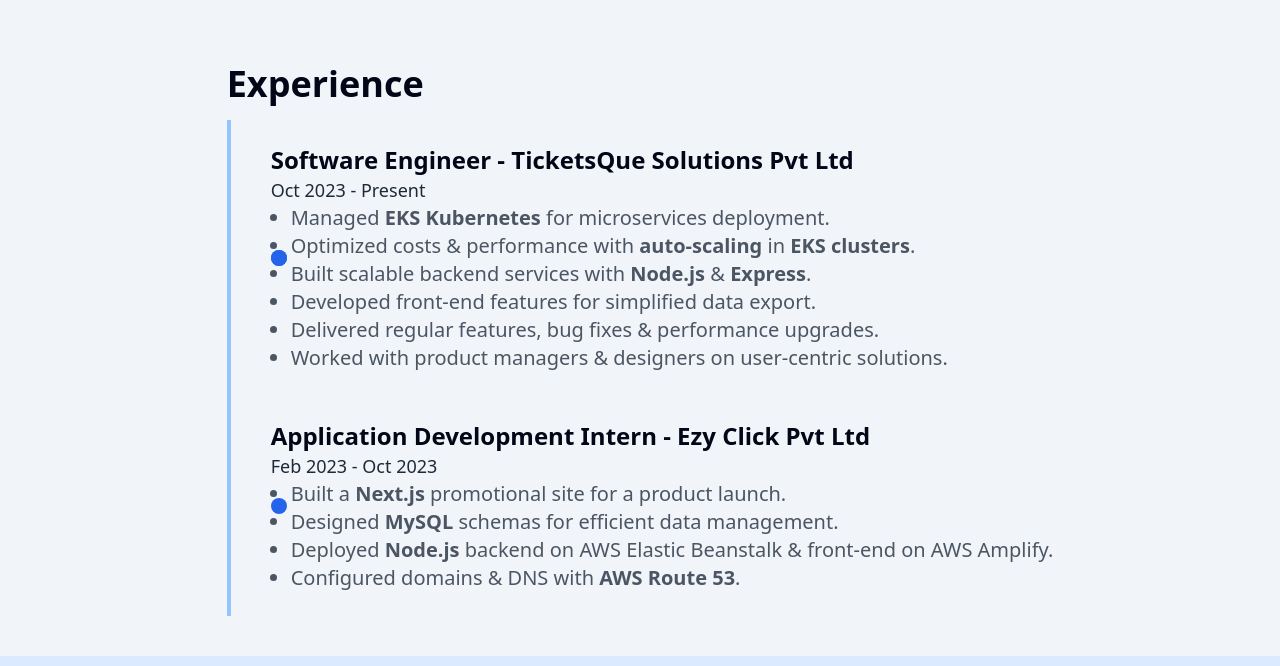
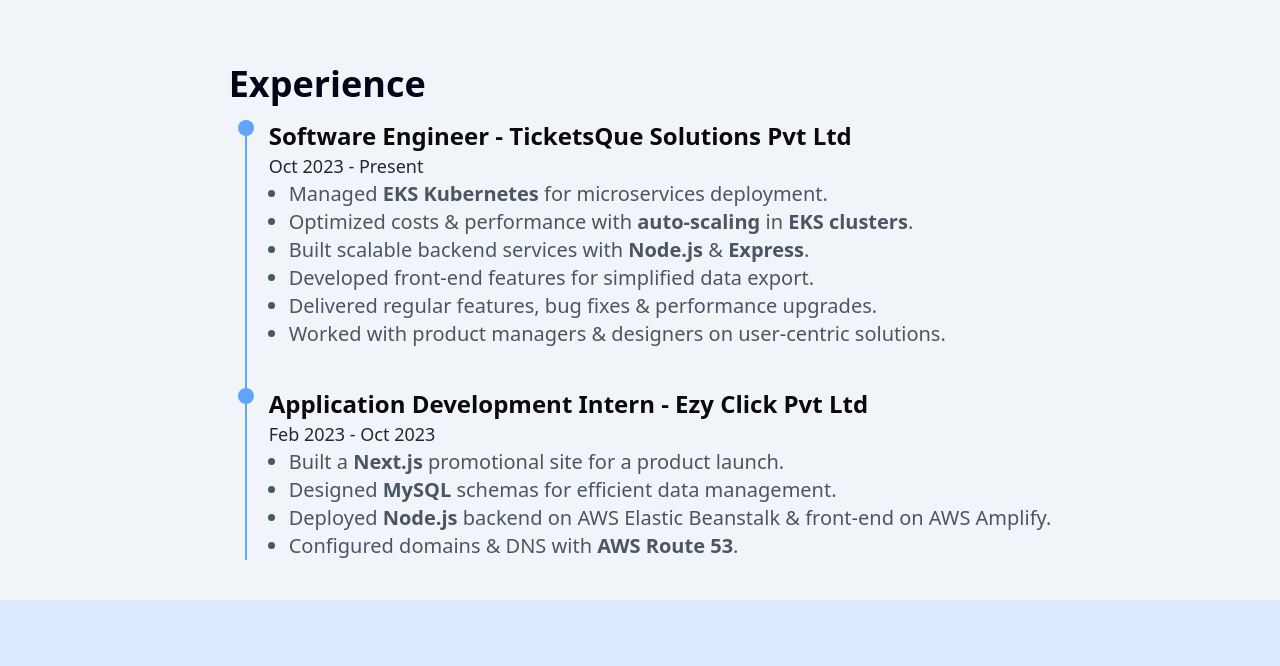
Before and after one commit to vp21-sudo/portfolio-website-2.0, a Next.js app: page / in a window 1280 px wide. Shown: the part 880-1546 px from the top of the page. Built offline with nearby package versions, Linux system fonts and the light colour scheme.

Commit message:
exp timeline update

```diff
--- a/components/custom/sections/experiance.tsx
+++ b/components/custom/sections/experiance.tsx
@@ -1,23 +1,29 @@
 const Exp = () => {
   return (
-    <div className=" dark:bg-stone-900 w-full flex justify-center items-center">
+    <div className="dark:bg-stone-900 w-full flex justify-center items-center">
       <div
         id="about"
-        className="  flex flex-col justify-center items-center px-8 md:px-32 py-10 md:pt-20"
+        className="flex flex-col justify-center items-center px-8 md:px-32 py-10 md:pt-20"
       >
-        <h2 className=" text-slate-950 dark:text-slate-50 text-2xl md:text-4xl w-full font-bold mb-4">
+        <h2 className="text-slate-950 dark:text-slate-50 text-2xl md:text-4xl w-full font-bold mb-4">
           Experience
         </h2>
 
+        {/* Timeline Container */}
+        <div className="relative w-full dark:text-slate-50">
+          {/* Vertical line */}
+          <div className="absolute left-4 top-0 h-full w-[2px] dark:bg-blue-900 bg-blue-400"></div>
+
           {/* Software Engineer - TicketsQue */}
-        <div className=" relative border-l-4 border-l-blue-300 dark:border-l-blue-900 w-full md:w-full flex flex-col justify-center items-start py-6 text-slate-950  dark:text-slate-50 ps-10 ">
-          <div className=" absolute top-[-1] left-[-9] w-4 h-4 bg-blue-600 flex justify-center items-center  rounded-full "></div>
-          <div className=" absolute bottom-[-1] left-[-9] w-4 h-4 bg-blue-600 flex justify-center items-center  rounded-full "></div>
-          <div className="text-md md:text-lg">
-            <h3 className="text-lg md:text-2xl font-semibold">
+          <div className="relative flex items-start mb-10">
+            {/* Bullet Point */}
+            <div className="absolute left-[9px] w-4 h-4 dark:bg-blue-900 bg-blue-400 rounded-full"></div>
+
+            <div className="w-full pl-10">
+              <h3 className=" text-lg md:text-2xl font-semibold">
                 Software Engineer - TicketsQue Solutions Pvt Ltd
               </h3>
-            <p className=" text-gray-800 dark:text-gray-400 text-sm md:text-lg">
+              <p className="text-gray-800 dark:text-gray-400 text-sm md:text-lg">
                 Oct 2023 - Present
               </p>
               <ul className="list-disc ml-5 text-gray-600 dark:text-gray-300 text-lg md:text-xl">
@@ -26,14 +32,17 @@
                   deployment.
                 </li>
                 <li>
-                Optimized costs & performance with <strong>auto-scaling</strong>{" "}
-                in <strong>EKS clusters</strong>.
+                  Optimized costs & performance with{" "}
+                  <strong>auto-scaling</strong> in <strong>EKS clusters</strong>
+                  .
                 </li>
                 <li>
-                Built scalable backend services with <strong>Node.js</strong> &{" "}
-                <strong>Express</strong>.
+                  Built scalable backend services with <strong>Node.js</strong>{" "}
+                  & <strong>Express</strong>.
                 </li>
-              <li>Developed front-end features for simplified data export.</li>
+                <li>
+                  Developed front-end features for simplified data export.
+                </li>
                 <li>
                   Delivered regular features, bug fixes & performance upgrades.
                 </li>
@@ -46,9 +55,11 @@
           </div>
 
           {/* Application Development Intern - Ezy Click */}
-        <div className=" relative border-l-4 border-l-blue-300 dark:border-l-blue-900 w-full flex flex-col justify-center items-start py-6 text-slate-950  dark:text-slate-50 ps-10">
-          <div className=" absolute bottom-[-1] left-[-9] w-4 h-4 bg-blue-600 flex justify-center items-center  rounded-full "></div>
-          <div className="text-md md:text-lg">
+          <div className="relative flex items-start">
+            {/* Bullet Point */}
+            <div className="absolute left-[9px] w-4 h-4 dark:bg-blue-900 bg-blue-400 rounded-full"></div>
+
+            <div className="w-full pl-10">
               <h3 className="text-lg md:text-2xl font-semibold">
                 Application Development Intern - Ezy Click Pvt Ltd
               </h3>
@@ -57,8 +68,8 @@
               </p>
               <ul className="list-disc ml-5 text-gray-600 dark:text-gray-300 text-lg md:text-xl">
                 <li>
-                Built a <strong>Next.js</strong> promotional site for a product
-                launch.
+                  Built a <strong>Next.js</strong> promotional site for a
+                  product launch.
                 </li>
                 <li>
                   Designed <strong>MySQL</strong> schemas for efficient data
@@ -76,6 +87,7 @@
           </div>
         </div>
       </div>
+    </div>
   );
 };
 
```
Lines whose indentation alone changed are shown as unchanged.
